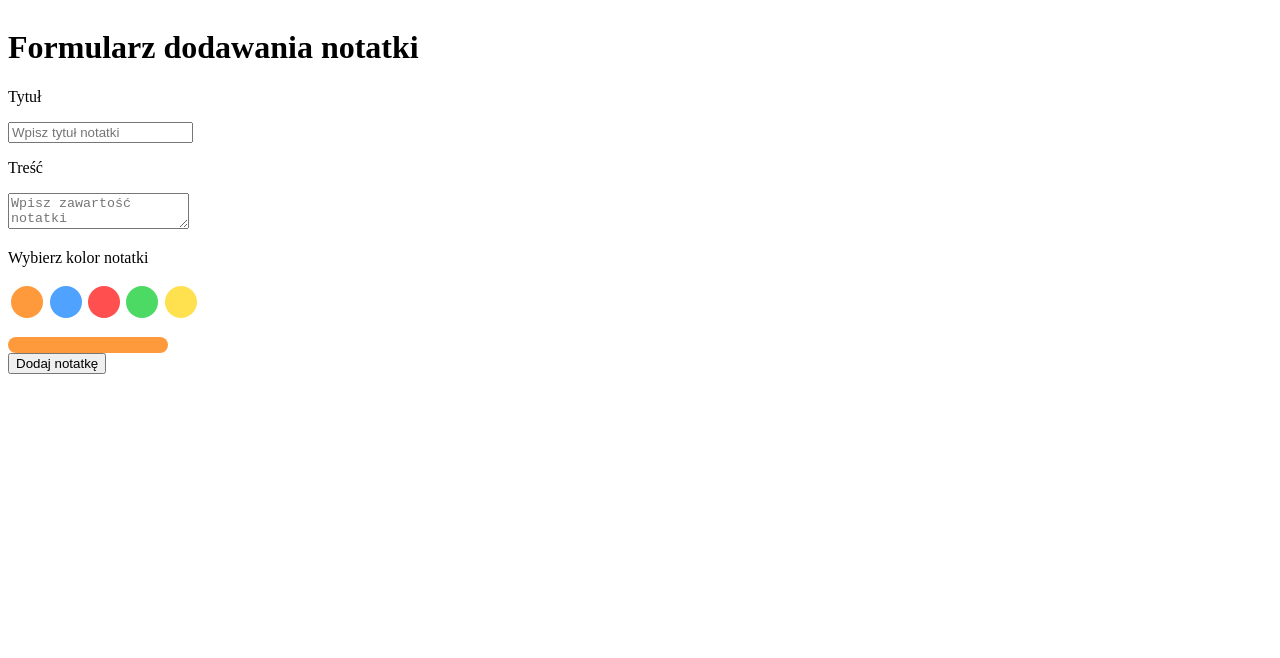
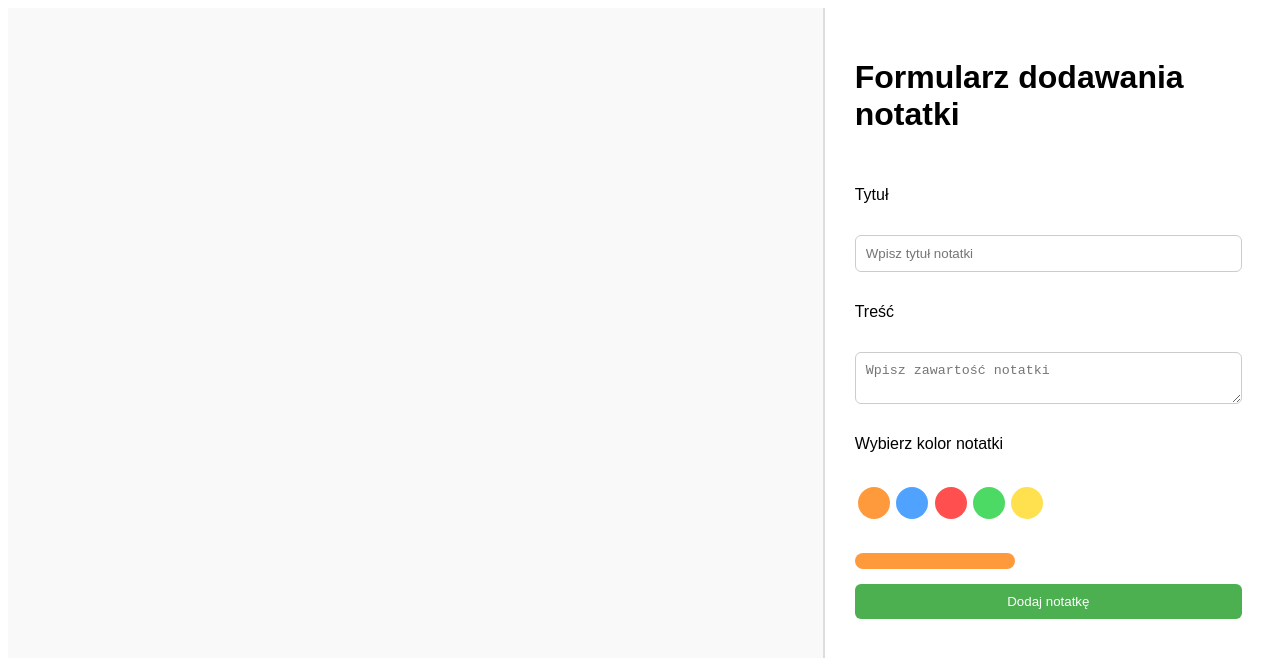
Before and after one commit to nic00la1/notatnik-react, a React (Vite) app in the folder client/notatnik/: page / in a window 1280 px wide. Shown: the top 658 px of the page. Built offline with nearby package versions, Linux system fonts and the light colour scheme.

Commit message:
Dodano styl

```diff
--- a/client/notatnik/src/App.css
+++ b/client/notatnik/src/App.css
@@ -1,3 +1,14 @@
-.box {
-    display: flex;
+/* Cały kontener */
+.app-container {
+  display: flex;
+  height: 100vh; /* pełna wysokość okna */
+  font-family: Arial, sans-serif;
 }
+
+/* Lewa część – notatki */
+.notes-section {
+  flex: 2; /* zajmuje większą część */
+  background-color: #f9f9f9;
+  padding: 20px;
+  overflow-y: auto;
+}
--- a/client/notatnik/src/App.jsx
+++ b/client/notatnik/src/App.jsx
@@ -9,9 +9,13 @@ function App() {
 
   return (
     <>
-    <div className="box">
-      <ListOfNotes data={formData} setFormData={setFormData}/>
-      <Form onSubmitData={newNote => setFormData(prev => [...prev, newNote])}/>
+    <div className="app-container">
+      <div className='notes-section'>
+        <ListOfNotes data={formData} setFormData={setFormData}/>
+      </div>
+      <div className='form-section'>
+        <Form onSubmitData={newNote => setFormData(prev => [...prev, newNote])}/>
+      </div>
     </div>
     </>
   )
--- a/client/notatnik/src/components/ListOfNotes.jsx
+++ b/client/notatnik/src/components/ListOfNotes.jsx
@@ -1,3 +1,4 @@
+import "../styles/ListOfNotes.css"
 import React from 'react'
 import Note from './Note'
 
--- a/client/notatnik/src/styles/Form.css
+++ b/client/notatnik/src/styles/Form.css
@@ -1,4 +1,3 @@
-
 .colors-container {
     display: flex;
 }
@@ -34,3 +33,39 @@
 
     --note-color: var(--orange); /* domyślny */
 }
+
+/* Prawa część – formularz */
+.form-section {
+  flex: 1; /* węższa część */
+  background-color: #ffffff;
+  border-left: 2px solid #ddd;
+  padding: 30px;
+}
+
+/* Formularz */
+.form-section form {
+  display: flex;
+  flex-direction: column;
+  gap: 15px;
+}
+
+.form-section input,
+.form-section textarea {
+  padding: 10px;
+  border: 1px solid #ccc;
+  border-radius: 6px;
+}
+
+.form-section button {
+  padding: 10px;
+  border: none;
+  border-radius: 6px;
+  background-color: #4caf50;
+  color: white;
+  cursor: pointer;
+  transition: background-color 0.2s ease;
+}
+
+.form-section button:hover {
+  background-color: #388e3c;
+}
--- a/client/notatnik/src/styles/ListOfNotes.css
+++ b/client/notatnik/src/styles/ListOfNotes.css
@@ -0,0 +1,22 @@
+.list-of-notes {
+  display: flex;
+  flex-wrap: wrap;
+  gap: 20px;
+  padding: 10px;
+  justify-content: flex-start;
+}
+
+/* Pojedyncza notatka */
+.note-box {
+  width: 220px;
+  min-height: 180px;
+  padding: 15px;
+  border-radius: 8px;
+  box-shadow: 0 4px 8px rgba(0,0,0,0.15);
+  position: relative;
+  transition: transform 0.2s ease;
+}
+
+.note-box:hover {
+  transform: scale(1.03);
+}
--- a/client/notatnik/src/styles/Note.css
+++ b/client/notatnik/src/styles/Note.css
@@ -8,6 +8,7 @@
     position: relative;
     background-color: var(--note-color);
 }
+
 
 .note-box h2 {
     text-align: center;
@@ -37,6 +38,10 @@
     bottom: 10px;
 }
 
+.button-note:hover {
+  background-color: #e60000;
+}
+
 .orange { background: var(--orange); }
 .blue   { background: var(--blue); }
 .red    { background: var(--red); }
```
